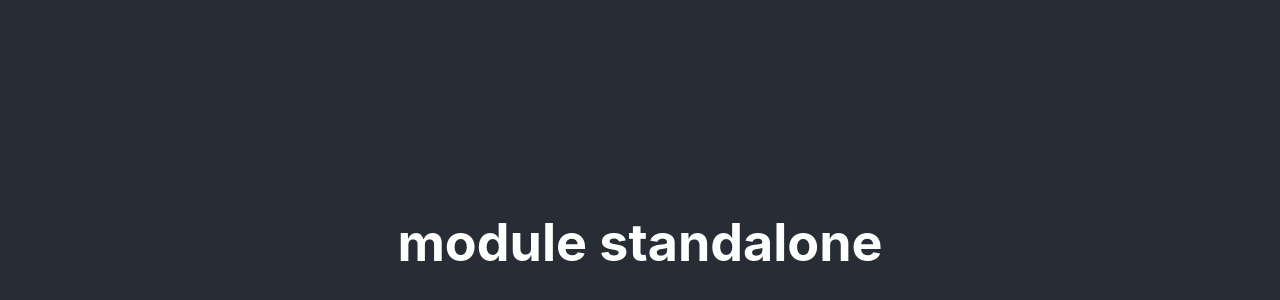
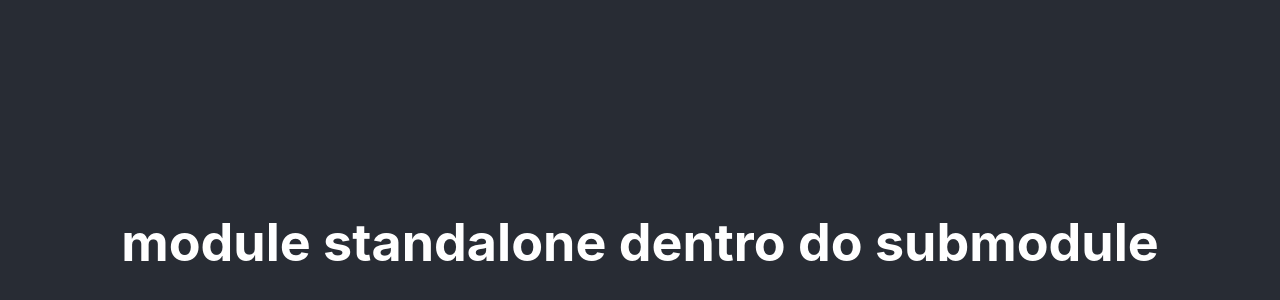
Before and after one commit to eduardorfreitas93/module-subtrees, a React (Create React App) app: page / in a window 1280 px wide. Shown: the part 158-458 px from the top of the page. Built offline with nearby package versions, Linux system fonts and the light colour scheme.

Commit message:
alteracao conteudo standalone

```diff
--- a/src/App.js
+++ b/src/App.js
@@ -5,7 +5,7 @@ function App() {
     <div className="App">
       <header className="App-header">
         <h1>
-          module standalone
+          module standalone dentro do submodule
         </h1>
       </header>
     </div>
```
